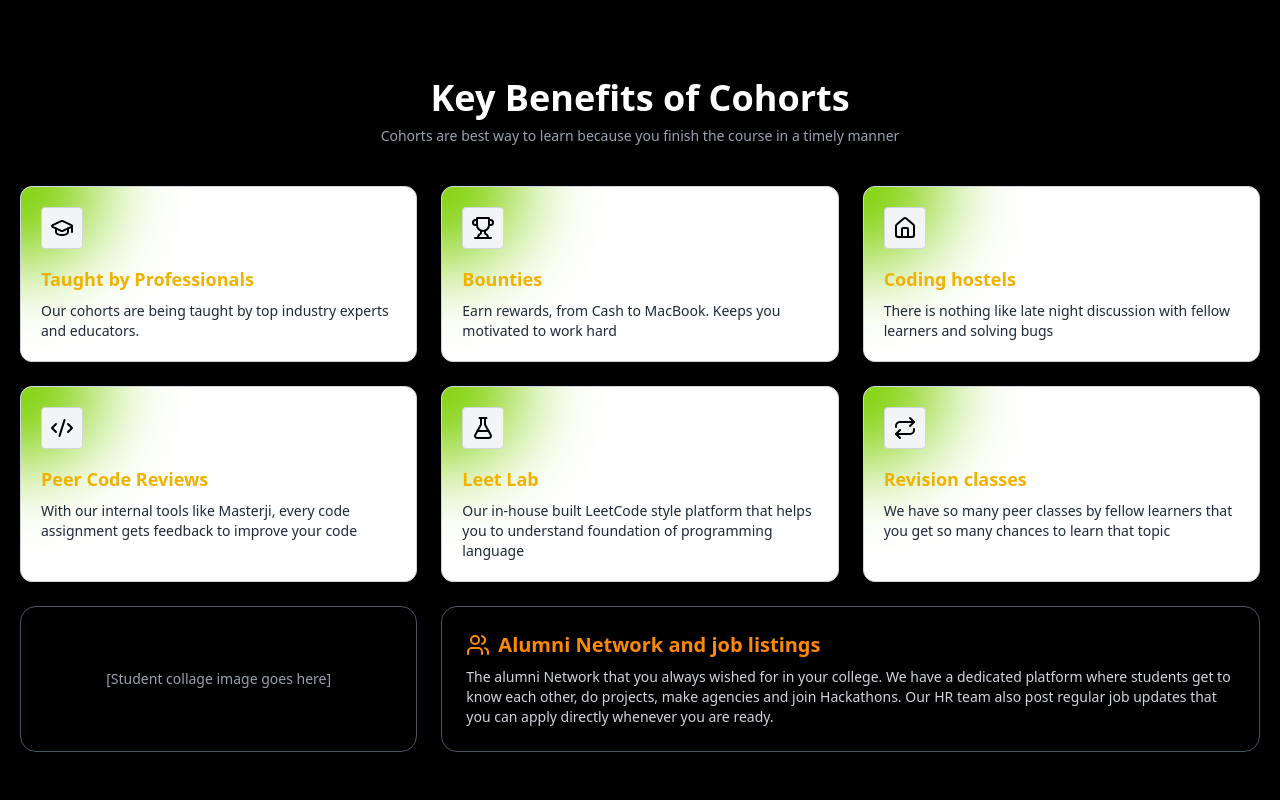
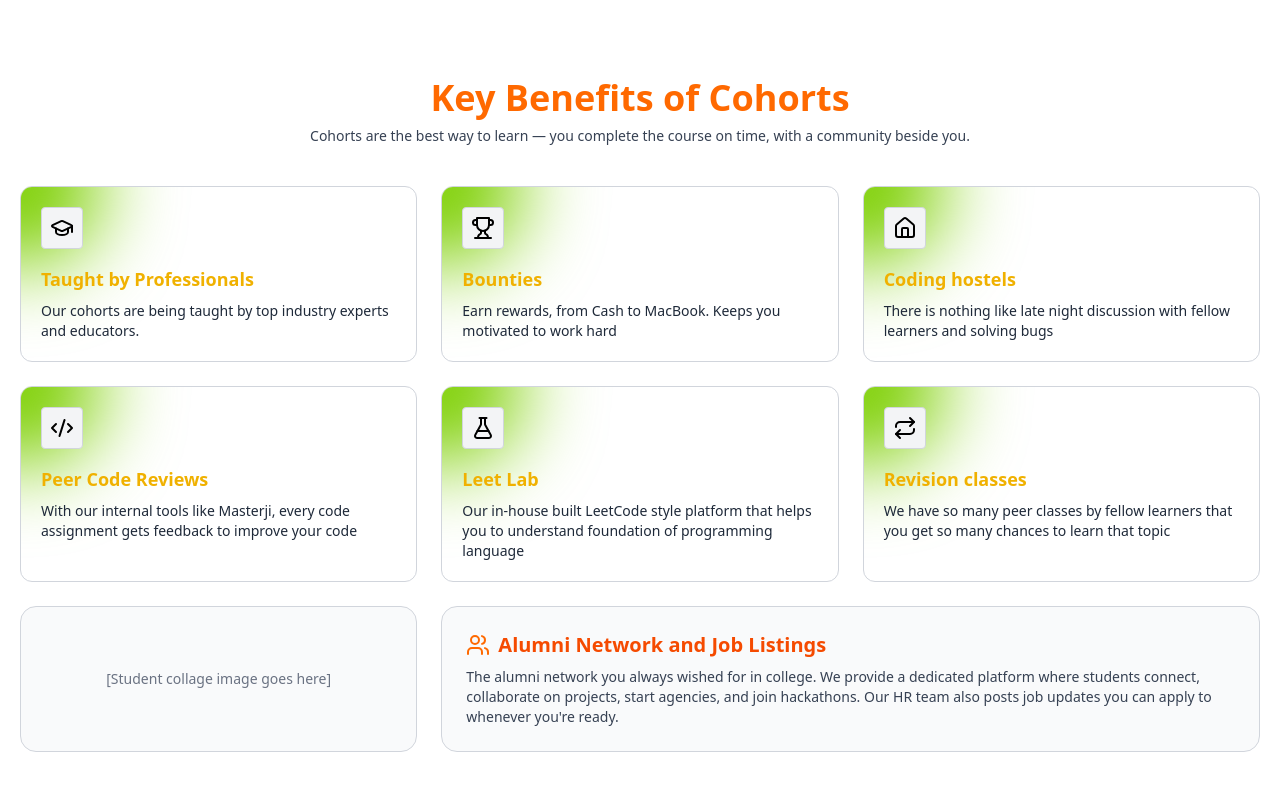
Before and after one commit to santwan/chai-code-redesign, a React (Vite) app: page / in a window 1280 px wide. Shown: the part 4740-5540 px from the top of the page. Built offline with nearby package versions, Linux system fonts and the light colour scheme.

Commit message:
Update BenefitSection.jsx

```diff
--- a/src/components/Home/Benefits/BenefitSection.jsx
+++ b/src/components/Home/Benefits/BenefitSection.jsx
@@ -45,11 +45,13 @@ const benefits = [
 
 const CohortBenefits = () => {
   return (
-    <section className="bg-black text-white py-20 px-5">
+    <section className="bg-white text-black dark:bg-black dark:text-white py-20 px-5 transition-colors duration-300">
       <div className="max-w-7xl mx-auto text-center mb-10">
-        <h2 className="text-4xl font-bold mb-2">Key Benefits of Cohorts</h2>
-        <p className="text-gray-400 text-sm max-w-2xl mx-auto">
-          Cohorts are best way to learn because you finish the course in a timely manner
+        <h2 className="text-4xl font-bold mb-2 text-orange-500 dark:text-orange-400">
+          Key Benefits of Cohorts
+        </h2>
+        <p className="text-gray-700 dark:text-gray-400 text-sm max-w-2xl mx-auto">
+          Cohorts are the best way to learn — you complete the course on time, with a community beside you.
         </p>
       </div>
 
@@ -58,25 +60,24 @@ const CohortBenefits = () => {
           <BenefitCard key={index} {...benefit} />
         ))}
 
-        <div className="md:col-span-1 border border-gray-600 rounded-2xl flex items-center justify-center h-full bg-black p-6">
-          <div className="text-gray-400 text-sm text-center">
+        <div className="md:col-span-1 border border-gray-300 dark:border-gray-700 rounded-2xl flex items-center justify-center h-full bg-gray-50 dark:bg-black p-6">
+          <div className="text-gray-500 dark:text-gray-400 text-sm text-center">
             {/* Replace below with actual image */}
             <span>[Student collage image goes here]</span>
           </div>
         </div>
 
-        <div className="md:col-span-2 border border-gray-600 rounded-2xl p-6 bg-black">
+        <div className="md:col-span-2 border border-gray-300 dark:border-gray-700 rounded-2xl p-6 bg-gray-50 dark:bg-black transition-colors">
           <div className="flex items-center gap-2 mb-2">
-            <Users className="w-6 h-6 text-orange-400" />
-            <h3 className="text-xl font-semibold text-orange-400">
-              Alumni Network and job listings
+            <Users className="w-6 h-6 text-orange-500 dark:text-orange-400" />
+            <h3 className="text-xl font-semibold text-orange-600 dark:text-orange-400">
+              Alumni Network and Job Listings
             </h3>
           </div>
-          <p className="text-gray-300 text-sm">
-            The alumni Network that you always wished for in your college. We have a dedicated
-            platform where students get to know each other, do projects, make agencies and join
-            Hackathons. Our HR team also post regular job updates that you can apply directly
-            whenever you are ready.
+          <p className="text-gray-700 dark:text-gray-300 text-sm">
+            The alumni network you always wished for in college. We provide a dedicated platform
+            where students connect, collaborate on projects, start agencies, and join hackathons.
+            Our HR team also posts job updates you can apply to whenever you're ready.
           </p>
         </div>
       </div>
```
